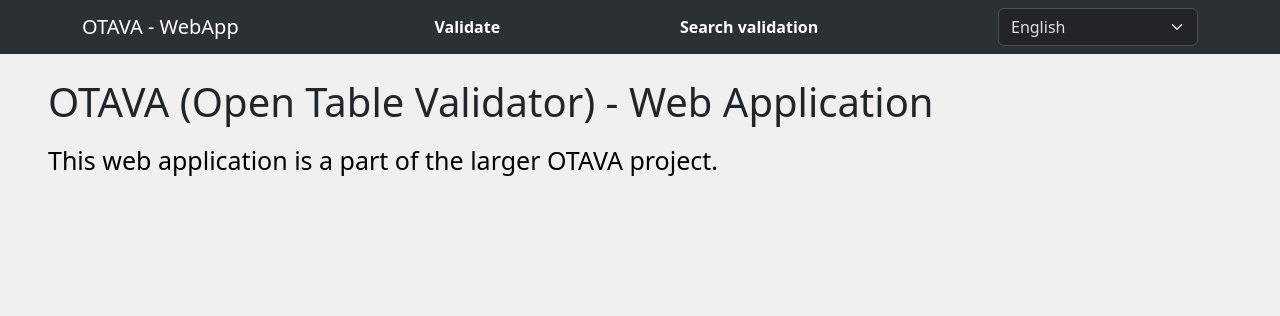
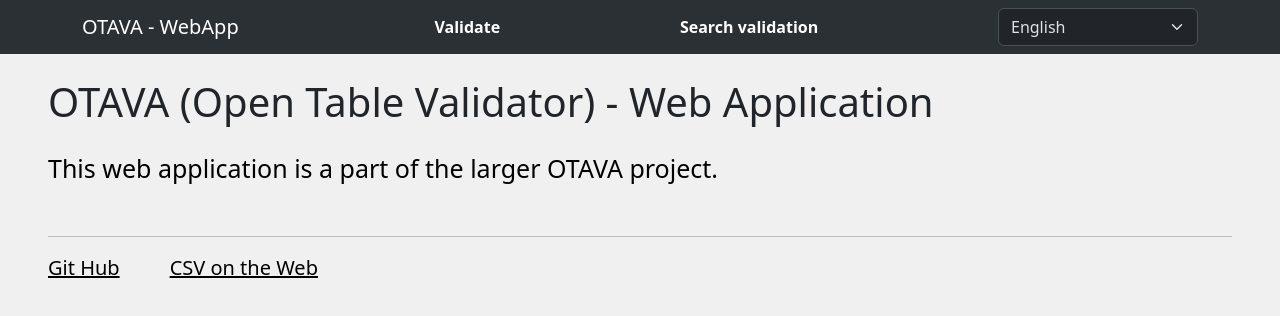
Before and after one commit to JanJanda/otava, a React (Create React App) app in the folder web-app/client/: page / in a window 1280 px wide. Shown: the top 316 px of the page. Built offline with nearby package versions, Linux system fonts and the light colour scheme.

Commit message:
Refactor

```diff
--- a/web-app/client/src/HomePage.js
+++ b/web-app/client/src/HomePage.js
@@ -7,7 +7,18 @@ export default function HomePage() {
   return (
     <div className="mx-5 mt-4">
       <h1>OTAVA ({locale.otava}) - {locale.webApp}</h1>
-      <p className="intro-text mt-3">{locale.introText}</p>
+      <p className="intro-text mt-4">{locale.introText}</p>
+      <Extras />
     </div>
   );
 }
+
+function Extras() {
+  return (
+    <div className="mt-5">
+      <hr />
+      <a href="https://github.com/JanJanda/otava" target="_blank" rel="noreferrer" className="extra-link">Git Hub</a>
+      <a href="https://www.w3.org/TR/2016/NOTE-tabular-data-primer-20160225/" target="_blank" rel="noreferrer" className="extra-link">CSV on the Web</a>
+    </div>
+  );
+}
--- a/web-app/client/src/TopBar.js
+++ b/web-app/client/src/TopBar.js
@@ -23,10 +23,10 @@ export default function TopBar(props) {
         <Link to="/" style={{ textDecoration: "none" }}>
           <Navbar.Brand>OTAVA - WebApp</Navbar.Brand>
         </Link>
-        <Link to="/validate" style={{ textDecoration: "none", color: validateColor, fontWeight: "bold" }}>
+        <Link to="/validate" className="topbar-link" style={{ color: validateColor }}>
           {locale.validate}
         </Link>
-        <Link to="/search" style={{ textDecoration: "none", color: searchColor, fontWeight: "bold" }}>
+        <Link to="/search" className="topbar-link" style={{ color: searchColor }}>
           {locale.searchValidation}
         </Link>
           <LangSelect setLocale={props.setLocale} />
--- a/web-app/client/src/englishLocale.js
+++ b/web-app/client/src/englishLocale.js
@@ -29,5 +29,5 @@ export const englishLocale = {
   searchValidation: "Search validation",
   otava: "Open Table Validator",
   webApp: "Web Application",
-  introText: "This web application is a part of the larger OTAVA project."
+  introText: "This web application is a part of the larger OTAVA project. "
 };
--- a/web-app/client/src/styles.css
+++ b/web-app/client/src/styles.css
@@ -25,3 +25,22 @@ body {
     color: black;
     font-size: 25px;
 }
+
+.extra-link {
+    color: black;
+    font-size: 20px;
+    margin-right: 50px;
+}
+
+.extra-link:hover {
+    color: red;
+}
+
+.topbar-link {
+    text-decoration: none;
+    font-weight: bold;
+}
+
+.topbar-link:hover {
+    text-decoration: underline;
+}
```
Also changed, not shown: 1 other file (tests, documents, lock files or other folders).
